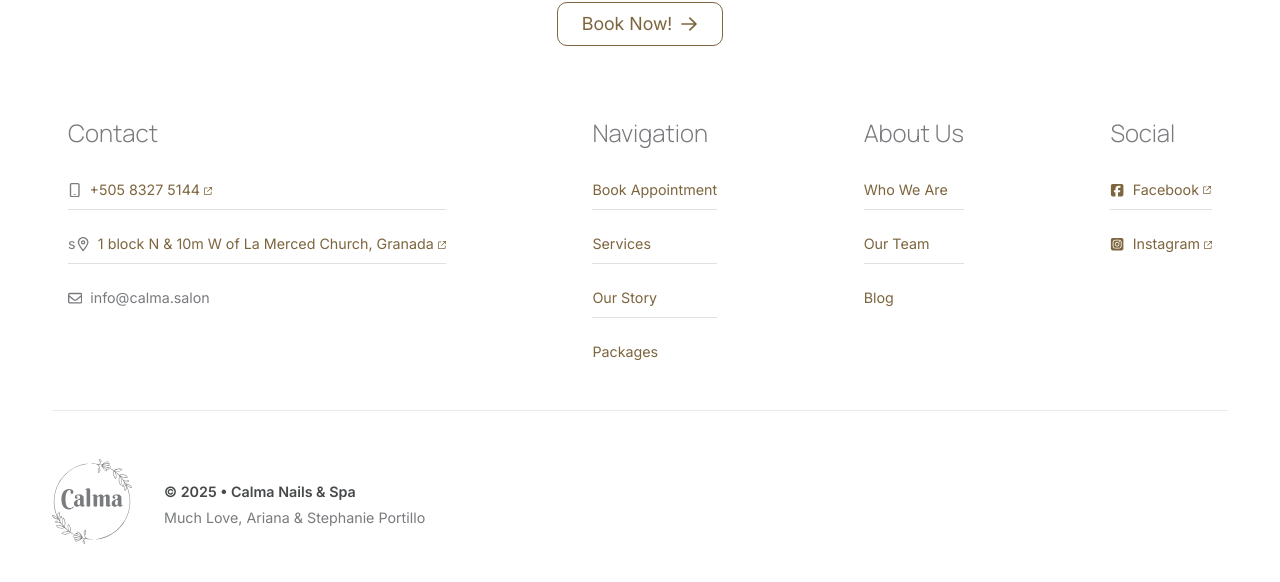
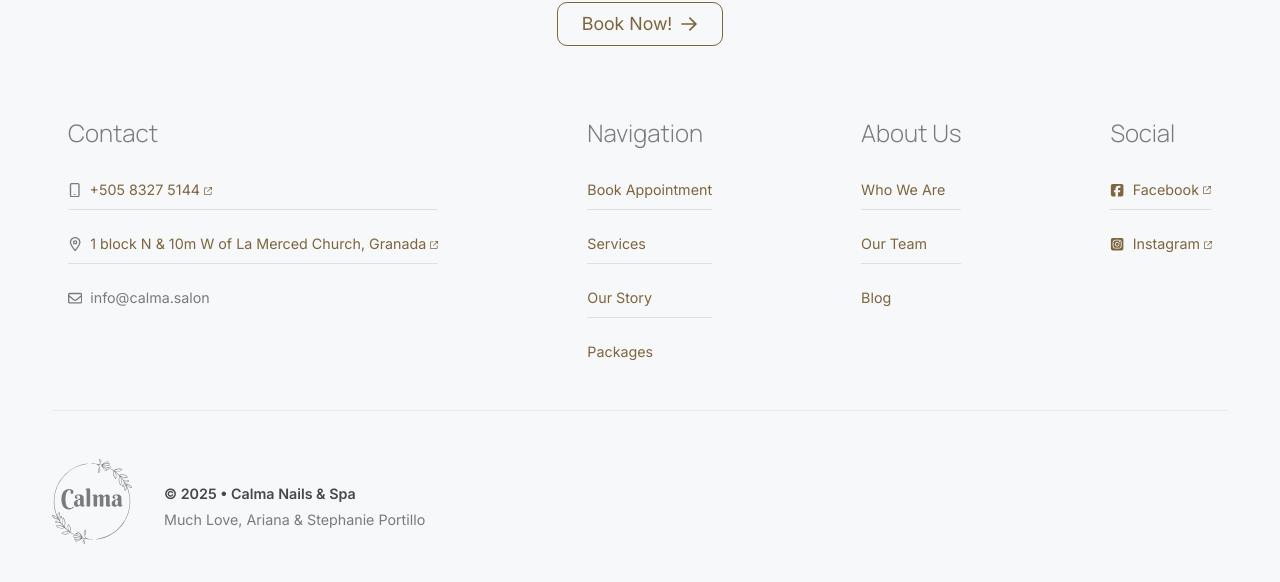
Before and after one commit to darrelmasis/Calma, a React (Vite) app in the folder client/: page / in a window 1280 px wide. Shown: the part 2066-2648 px from the top of the page. Built offline with nearby package versions, Linux system fonts and the light colour scheme.

Commit message:
feat: mejorar la estructura del componente Footer, ajustando la jerarquía de elementos y añadiendo retrasos en las animaciones

```diff
--- a/client/src/components/layout/Footer.jsx
+++ b/client/src/components/layout/Footer.jsx
@@ -23,7 +23,7 @@ const Footer = () => {
     <>
       <OfflineIndicator />
       <FloatingButton />
-      <footer className="footer bg-container py-3">
+      <footer className="footer py-3">
         <div className="container">
           {/* Bloque CTA */}
           <div className="grid">
@@ -32,10 +32,10 @@ const Footer = () => {
                 <Fade>
                   <h2 className="text-dark fw-light">{t('footer.cta.title')}</h2>
                 </Fade>
-                <Fade>
+                <Fade delay={0.2}>
                   <p className="text-muted fw-light">{t('footer.cta.description')}</p>
                 </Fade>
-                <Fade>
+                <Fade delay={0.4}>
                   <Button
                     onClick={() => navigate('/booking')}
                     label={t('footer.cta.button')}
@@ -56,9 +56,9 @@ const Footer = () => {
           </div>
 
           {/* Footer con columnas */}
-          <Fade>
-            <div className="d-flex flex-direction-column flex-direction-lg-row align-items-start mb-3 px-3 mt-3 justify-content-space-between">
+          <div className="d-flex flex-direction-column flex-direction-lg-row align-items-start mb-3 px-3 mt-3 justify-content-space-between">
 
+            <Fade>
               <div>
                 <h3 className="text-dark fs-lead text-muted mb-5">{t('footer.columns.contact.title')}</h3>
                 <ul className="fs-medium list-unstyled list-bordered text-muted d-flex flex-direction-column gap-1 align-items-flex-start">
@@ -73,7 +73,7 @@ const Footer = () => {
                       <Icon name="arrow-up-right-from-square" className="ms-1" size="xs" />
                     </a>
                   </li>
-                  <li className="w-100 ">s
+                  <li className="w-100 ">
                     <Icon name="location-dot" className="me-2" />
                     <Tooltip content={t('footer.columns.contact.addressTooltip')}>
                       <a target='_blank' href="https://maps.app.goo.gl/j9ZjqwatmQGa8aA4A" className=''>
@@ -88,7 +88,9 @@ const Footer = () => {
                   </li>
                 </ul>
               </div>
+            </Fade>
 
+            <Fade>
               <div>
                 <h3 className="text-dark fs-lead text-muted mb-5">{t('footer.columns.nav.title')}</h3>
                 <ul className="fs-medium list-unstyled list-bordered text-muted d-flex flex-direction-column gap-1 align-items-flex-start">
@@ -114,7 +116,9 @@ const Footer = () => {
                   </li>
                 </ul>
               </div>
+            </Fade>
 
+            <Fade>
               <div>
                 <h3 className="text-dark fs-lead text-muted mb-5">{t('footer.columns.about.title')}</h3>
                 <ul className="list-unstyled fs-medium list-bordered text-muted d-flex flex-direction-column gap-1 align-items-flex-start">
@@ -135,7 +139,9 @@ const Footer = () => {
                   </li>
                 </ul>
               </div>
+            </Fade>
 
+            <Fade>
               <div>
                 <h3 className="text-dark fs-lead text-muted mb-5">{t('footer.columns.social.title')}</h3>
                 <ul className="list-unstyled fs-medium list-bordered text-muted d-flex flex-direction-column gap-1 align-items-flex-start">
@@ -159,14 +165,16 @@ const Footer = () => {
                   </li>
                 </ul>
               </div>
+            </Fade>
 
-            </div>
-          </Fade>
+          </div>
 
           {/* Legal */}
-          <div className="border-top py-5">
-            <Fade className='d-flex flex-direction-column flex-direction-lg-row text-center text-lg-start gap-lg-2 align-items-center'>
+          <div className="border-top py-5 d-flex flex-direction-column flex-direction-lg-row text-center text-lg-start gap-lg-2 align-items-center">
+            <Fade>
               <LogoCalma alt="Logo de Calma" className="wx-80 my-3 calma-logo-footer" />
+            </Fade>
+            <Fade>
               <div className="mb-lg-2">
                 <p className="fs-medium fw-semibold mb-0">{t('footer.legal.copyright')}</p>
                 <p className="fs-medium text-muted mb-0 mt-1">{t('footer.legal.subtitle')}</p>
```
